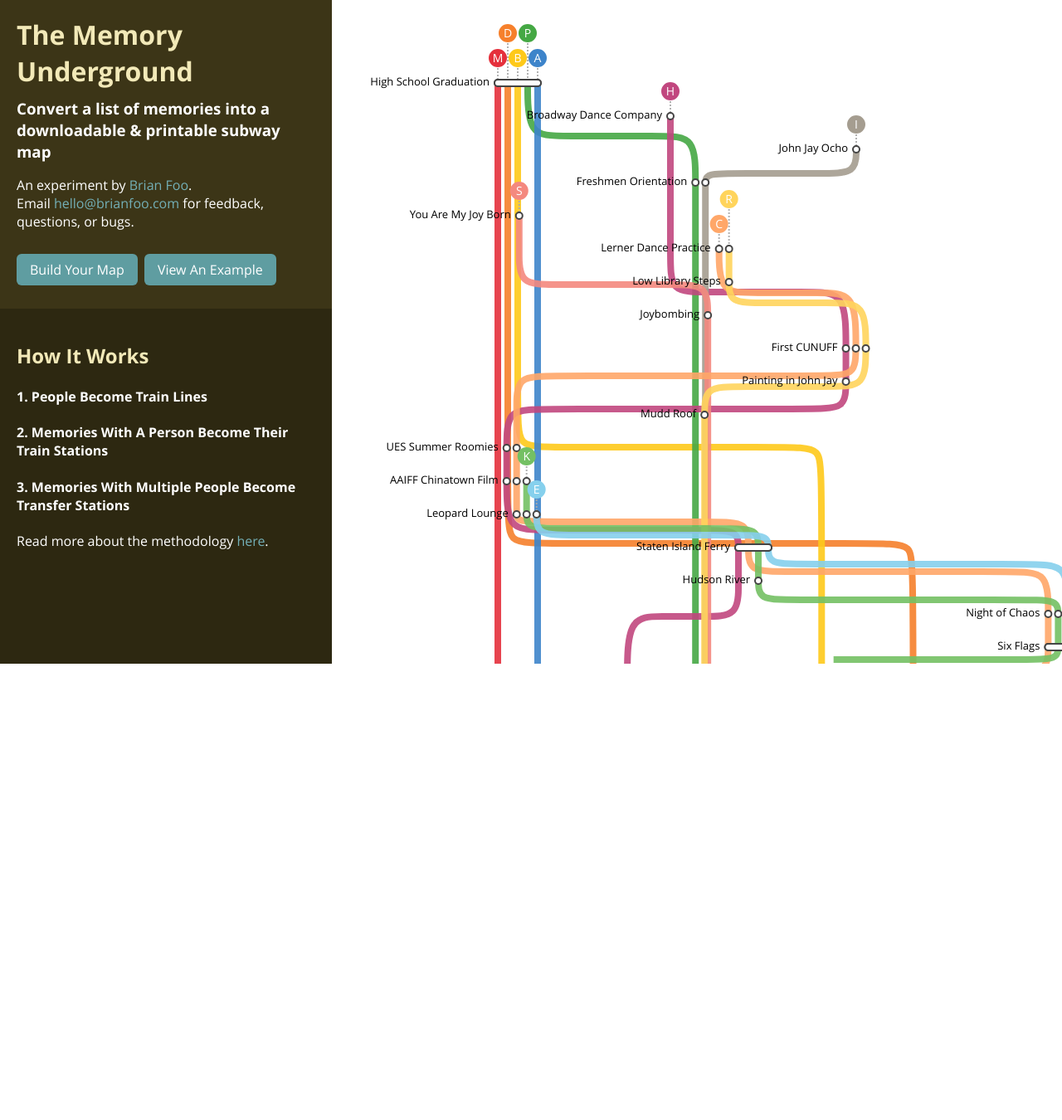
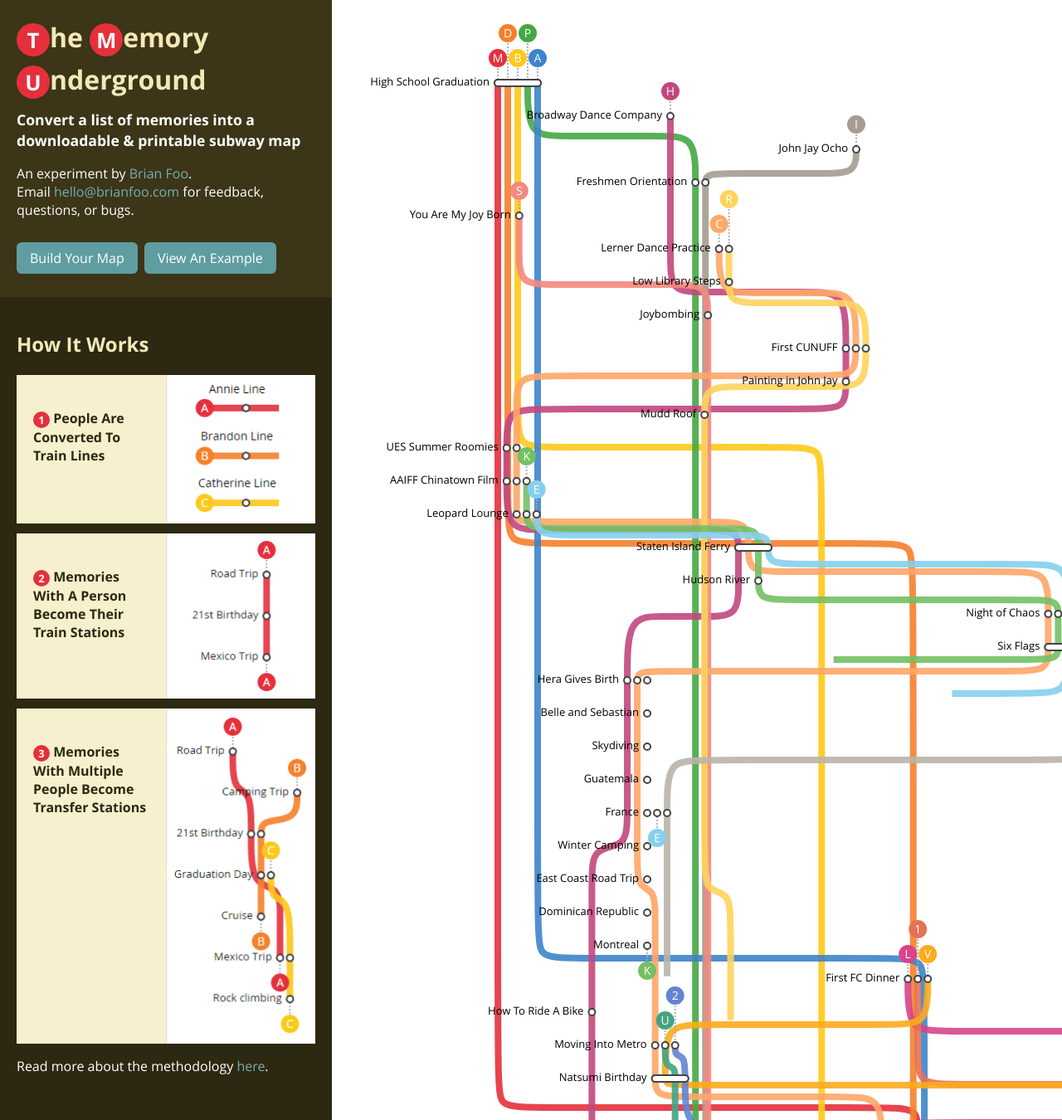
Before and after one commit to beefoo/memory-underground, a CodeIgniter app: page / in a window 1280 px wide. Shown: the whole page at 83% size. Before the commit the page ends 800 px from the top, so only its background shows below. Run offline with CodeIgniter, Linux system fonts and the light colour scheme.

Commit message:
homepage design

```diff
--- a/application/views/home/index.php
+++ b/application/views/home/index.php
@@ -4,7 +4,8 @@
 
     <div class="home-description container">
 
-      <h1><span>The Memory Underground</span></h1>
+      <h1><span class="circle">T</span>he <span class="circle">M</span>emory<br />
+        <span class="circle">U</span>nderground</h1>
 
       <h3>Convert a list of memories into a downloadable &amp; printable subway map</h3>
 
@@ -25,16 +26,23 @@
 
       <h2>How It Works</h2>
 
-      <div class="row">
-        <div class="col span-third">
-          <h4>1. People Become Train Lines</h4>
+      <div class="steps">
+
+        <div class="step">
+          <h4><span class="circle">1</span> People Are Converted To Train Lines</h4>
+          <img src="/assets/img/home_step1.png" alt="People Are Converted To Train Lines" />
         </div>
-        <div class="col span-third">
-          <h4>2. Memories With A Person Become Their Train Stations</h4>
+
+        <div class="step">
+          <h4><span class="circle">2</span> Memories With A Person Become Their Train Stations</h4>
+          <img src="/assets/img/home_step2.png" alt="Memories With A Person Become Their Train Stations" />
         </div>
-        <div class="col span-third">
-          <h4>3. Memories With Multiple People Become Transfer Stations</h4>
+
+        <div class="step">
+          <h4><span class="circle">3</span> Memories With Multiple People Become Transfer Stations</h4>
+          <img src="/assets/img/home_step3.png" alt="Memories With Multiple People Become Transfer Stations" />
         </div>
+
       </div>
 
       <p>Read more about the methodology <a href="https://medium.com/@beefoo/building-a-memory-transit-map-82c2a05e456e" target="_blank">here</a>.</p>
--- a/assets/js/helpers.js
+++ b/assets/js/helpers.js
@@ -66,7 +66,7 @@
   helper.randomString = function(length){
     var text = "",
         alpha = "abcdefghijklmnopqrstuvwxyz",
-        alphanum = "abcdefghijklmnopqrstuvwxyz0123456789 ",
+        alphanum = "abcdefghijklmnopqrstuvwxyz0123456789",
     length = length || 8;
     for( var i=0; i < length; i++ ) {
       if ( i <= 0 ) { // must start with letter
--- a/assets/scss/_home.scss
+++ b/assets/scss/_home.scss
@@ -2,8 +2,8 @@
 @import "variables";
 
 $sidebarWidth: 400px;
-$sidebarHeight: 800px;
-$breakPoint: 900px;
+$sidebarHeight: 1350px;
+$homeBreakPoint: 900px;
 
 .home-wrapper {
   @include clearfix();
@@ -18,6 +18,9 @@ $breakPoint: 900px;
   min-height: $sidebarHeight;
   h1, h2 {
     color: $light;
+  }
+  h1 {
+    line-height: 1.6em;
   }
   a {
     color: $secondaryLight;
@@ -53,11 +56,35 @@ $breakPoint: 900px;
   }
   h3 {
     margin-top: 10px;
+    font-size: 1.1em;
+  }
+}
+
+.step {
+  background: lighten($light, 5%);
+  margin-bottom: 12px;
+  @include clearfix();
+  h4,
+  img {
+    display: block;
+    width: 50%;
+    @include box-sizing();
+  }
+  h4 {
+    padding: 20px;
+    float: left;
+    color: $dark;
+  }
+  img {
+    display: block;
+    float: right;
+    border-left: 1px solid $tanLight;
+    margin-left: -1px;
   }
 }
 
 
-@media (max-width: $breakPoint) {
+@media (max-width: $homeBreakPoint) {
   .home-sidebar {
     float: none;
     margin: 0 auto;
--- a/assets/scss/_scaffold.scss
+++ b/assets/scss/_scaffold.scss
@@ -135,6 +135,25 @@ button.expand {
   }
 }
 
+.circle {
+  background: $red;
+  color: $white;
+  display: inline-block;
+  vertical-align: middle;
+  text-align: center;
+  height: 40px;
+  width: 40px;
+  line-height: 42px;
+  font-size: 0.8em;
+  @include border-radius(20px);
+}
+h4 .circle {
+  height: 20px;
+  width: 20px;
+  line-height: 20px;
+  @include border-radius(10px);
+}
+
 [data-tooltip] {
   position: relative;
   z-index: 2;
--- a/assets/scss/_variables.scss
+++ b/assets/scss/_variables.scss
@@ -9,6 +9,7 @@ $blueLight: #73afb6;
 $green: #83b573;
 $greenLight: #e6f7e1;
 $greenDark: #235612;
+$red: #E5303C;
 
 /* Site colors */
 $dark: $brown;
```
Also changed, not shown: assets/css/app.css, assets/img/home_step1.png (added), assets/img/home_step2.png (added), assets/img/home_step3.png (added), 1 other file.
